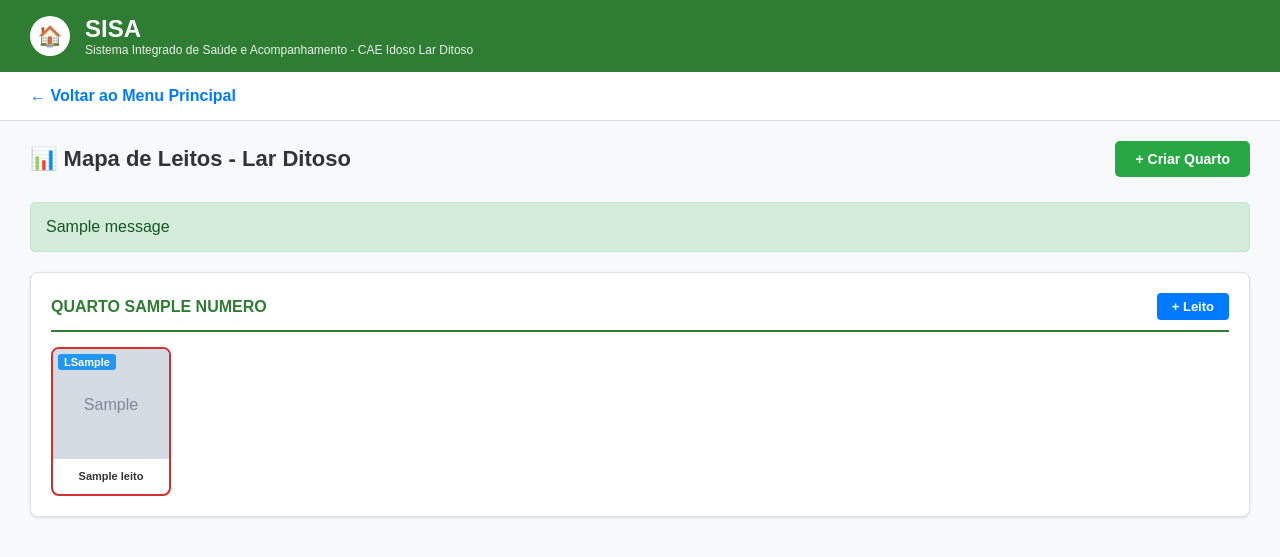
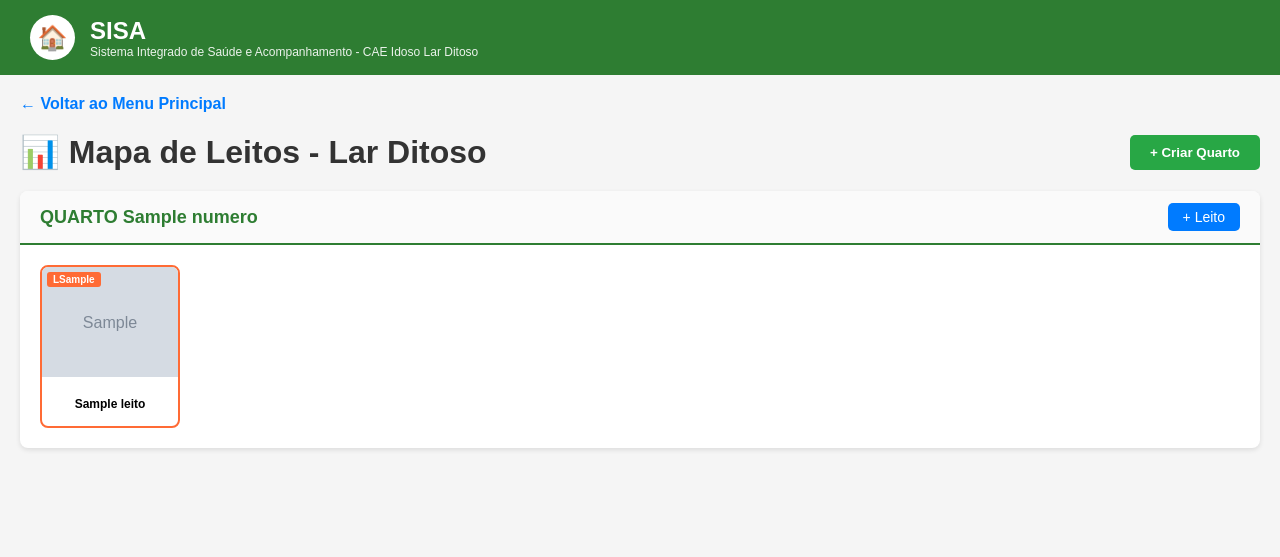
Before and after one commit to larditosotele-pixel/sisa-nuvem, a Flask app: page /mapa_leitos in a window 1280 px wide. Shown: the top 557 px of the page. Run offline with Flask 3, Linux system fonts and the light colour scheme; tables that the repository leaves empty hold one stand-in row (values such as "Sample post"); grey boxes marked "Sample" are stand-in pictures; one stand-in notice (Sample message) is shown; a database or web service that is not in the repository returns one stand-in record (values such as "Sample title"); some libraries are stand-ins or nearby versions.

Commit message:
Update mapa_leitos.html

```diff
--- a/templates/mapa_leitos.html
+++ b/templates/mapa_leitos.html
@@ -6,13 +6,9 @@
     <title>Mapa de Leitos - SISA</title>
     <style>
         * { margin: 0; padding: 0; box-sizing: border-box; }
-        body {
-            font-family: Arial, sans-serif;
-            background: #f8f9fa;
-            padding: 0;
-        }
+        body { font-family: Arial, sans-serif; background: #f5f5f5; }
 
-        /* CABEÇALHO VERDE */
+        /* CABEÇALHO VERDE - LOGO CORRIGIDO */
         .navbar {
             background: #2e7d32;
             color: white;
@@ -21,12 +17,15 @@
             align-items: center;
             gap: 15px;
         }
-        .navbar img {
-            width: 40px;
-            height: 40px;
+        .logo-casa {
+            width: 45px;
+            height: 45px;
             background: white;
             border-radius: 50%;
-            padding: 5px;
+            display: flex;
+            align-items: center;
+            justify-content: center;
+            font-size: 24px;
         }
         .navbar-info h2 {
             font-size: 24px;
@@ -38,279 +37,361 @@
             opacity: 0.9;
         }
 
-        /* BOTÃO VOLTAR */
-        .voltar-bar {
-            background: white;
-            padding: 15px 30px;
-            border-bottom: 1px solid #ddd;
-        }
-        .voltar-bar a {
+        .container { max-width: 1400px; margin: 0 auto; padding: 20px; }
+        .header-nav { margin-bottom: 20px; }
+        .header-nav a {
             color: #007bff;
             text-decoration: none;
             font-weight: bold;
-            font-size: 16px;
         }
-
-        .container {
-            max-width: 1400px;
-            margin: 0 auto;
-            padding: 20px 30px;
-        }
-
-        .titulo-pagina {
+        .titulo-mapa {
             display: flex;
             justify-content: space-between;
             align-items: center;
-            margin-bottom: 25px;
+            margin-bottom: 20px;
         }
-        .titulo-pagina h1 {
-            color: #333;
-            font-size: 22px;
-        }
+        .titulo-mapa h1 { color: #333; }
         .btn-criar-quarto {
-            padding: 10px 20px;
             background: #28a745;
             color: white;
+            padding: 10px 20px;
             border: none;
             border-radius: 5px;
+            font-weight: bold;
             cursor: pointer;
-            font-size: 14px;
-            font-weight: bold;
-            text-decoration: none;
-        }
-        .btn-criar-quarto:hover { background: #218838; }
-
-        .flash {
-            padding: 15px;
-            margin-bottom: 20px;
-            border-radius: 5px;
-            background: #d4edda;
-            color: #155724;
-            border: 1px solid #c3e6cb;
         }
 
-        /* CARD DO QUARTO */
         .quarto {
             background: white;
-            padding: 20px;
-            margin-bottom: 20px;
             border-radius: 8px;
-            box-shadow: 0 1px 3px rgba(0,0,0,0.1);
-            border: 1px solid #e0e0e0;
+            margin-bottom: 25px;
+            box-shadow: 0 2px 5px rgba(0,0,0,0.1);
+            overflow: hidden;
         }
         .quarto-header {
+            background: #fafafa;
+            padding: 12px 20px;
+            border-bottom: 2px solid #2e7d32;
             display: flex;
             justify-content: space-between;
             align-items: center;
-            margin-bottom: 15px;
-            padding-bottom: 10px;
-            border-bottom: 2px solid #2e7d32;
         }
-        .quarto-header h2 {
+        .quarto-header h3 {
             color: #2e7d32;
-            font-size: 16px;
-            font-weight: bold;
-            text-transform: uppercase;
+            font-size: 18px;
+            margin: 0;
         }
         .btn-add-leito {
-            padding: 6px 15px;
             background: #007bff;
             color: white;
+            padding: 6px 15px;
             border: none;
-            border-radius: 4px;
+            border-radius: 5px;
+            font-size: 14px;
             cursor: pointer;
-            font-size: 13px;
-            font-weight: bold;
         }
-        .btn-add-leito:hover { background: #0056b3; }
 
-        /* GRID DE LEITOS */
-        .leitos {
+        .leitos-grid {
             display: flex;
             flex-wrap: wrap;
             gap: 15px;
+            padding: 20px;
         }
-
-        /* CARD DO CONVIVENTE - ESTILO ORIGINAL */
-        .card-convivente {
-            width: 120px;
-            border: 2px solid #d32f2f;
+        .leito-card {
+            width: 140px;
+            border: 2px solid #ddd;
             border-radius: 8px;
+            text-align: center;
+            cursor: pointer;
+            position: relative;
             background: white;
-            cursor: pointer;
-            transition: all 0.3s ease;
-            position: relative;
-            overflow: hidden;
+            transition: all 0.2s;
         }
-        .card-convivente:hover {
-            transform: translateY(-8px) scale(1.05);
-            box-shadow: 0 8px 20px rgba(211, 47, 47, 0.4);
-            z-index: 10;
+        .leito-card:hover {
+            border-color: #007bff;
+            transform: translateY(-2px);
         }
-
-        /* TAG DO LEITO - L1, L2, etc */
+        .leito-card.ocupado { border-color: #ff6b35; }
         .leito-tag {
             position: absolute;
             top: 5px;
             left: 5px;
-            background: #2196f3;
+            background: #007bff;
             color: white;
+            font-size: 10px;
+            font-weight: bold;
             padding: 2px 6px;
             border-radius: 3px;
-            font-size: 11px;
-            font-weight: bold;
-            z-index: 2;
         }
-
-        .card-foto {
+        .leito-card.ocupado .leito-tag { background: #ff6b35; }
+        .foto-convivente {
             width: 100%;
             height: 110px;
             object-fit: cover;
-            display: block;
+            border-radius: 6px 6px 0 0;
         }
-        .card-foto-sem {
-            width: 100%;
+        .leito-vazio {
             height: 110px;
-            background: #e0e0e0;
             display: flex;
             align-items: center;
             justify-content: center;
+            background: #f8f9fa;
+            color: #999;
             font-size: 40px;
-            color: #999;
+            border-radius: 6px 6px 0 0;
         }
-
-        .card-nome {
+        .nome-convivente {
             padding: 8px 5px;
-            text-align: center;
-            font-size: 11px;
+            font-size: 12px;
             font-weight: bold;
-            color: #333;
-            line-height: 1.2;
-            min-height: 35px;
+            min-height: 45px;
             display: flex;
             align-items: center;
             justify-content: center;
         }
 
-        /* CARD LEITO LIVRE */
-        .card-leito-livre {
-            width: 120px;
-            height: 155px;
-            border: 2px dashed #28a745;
-            border-radius: 8px;
-            background: #f8fff9;
+        /* MODAL */
+        .modal {
+            display: none;
+            position: fixed;
+            z-index: 1000;
+            left: 0;
+            top: 0;
+            width: 100%;
+            height: 100%;
+            background: rgba(0,0,0,0.6);
+        }
+        .modal-content {
+            background: white;
+            margin: 5% auto;
+            padding: 25px;
+            border-radius: 10px;
+            width: 90%;
+            max-width: 500px;
+        }
+        .modal-header {
             display: flex;
-            flex-direction: column;
+            justify-content: space-between;
             align-items: center;
-            justify-content: center;
+            margin-bottom: 20px;
+            border-bottom: 1px solid #ddd;
+            padding-bottom: 10px;
+        }
+        .close { font-size: 28px; cursor: pointer; }
+        .form-group { margin-bottom: 15px; }
+        .form-group label { display: block; margin-bottom: 5px; font-weight: bold; }
+        .form-group input {
+            width: 100%;
+            padding: 10px;
+            border: 1px solid #ccc;
+            border-radius: 5px;
+        }
+        .camera-area {
+            text-align: center;
+            margin: 15px 0;
+        }
+        #video, #canvas, #foto-preview {
+            max-width: 100%;
+            border-radius: 5px;
+        }
+        #canvas, #foto-preview { display: none; }
+        .btn-camera {
+            background: #17a2b8;
+            color: white;
+            padding: 10px 20px;
+            border: none;
+            border-radius: 5px;
+            margin: 5px;
             cursor: pointer;
-            transition: all 0.3s ease;
-            text-decoration: none;
-            color: #28a745;
         }
-        .card-leito-livre:hover {
-            background: #d4edda;
-            transform: translateY(-5px);
-            box-shadow: 0 5px 15px rgba(40, 167, 69, 0.3);
+        .btn-salvar {
+            background: #28a745;
+            color: white;
+            padding: 12px 25px;
+            border: none;
+            border-radius: 5px;
+            font-size: 16px;
+            cursor: pointer;
+            width: 100%;
         }
-        .card-leito-livre .icone {
-            font-size: 30px;
-            margin-bottom: 5px;
-        }
-        .card-leito-livre .texto {
-            font-size: 12px;
-            font-weight: bold;
+        .btn-desocupar {
+            background: #dc3545;
+            color: white;
+            padding: 10px 20px;
+            border: none;
+            border-radius: 5px;
+            cursor: pointer;
+            width: 100%;
+            margin-top: 10px;
         }
     </style>
 </head>
 <body>
     <!-- CABEÇALHO VERDE -->
     <div class="navbar">
-        <div style="width: 40px; height: 40px; background: white; border-radius: 50%; display: flex; align-items: center; justify-content: center; font-size: 20px;">🏠</div>
+        <div class="logo-casa">🏠</div>
         <div class="navbar-info">
             <h2>SISA</h2>
             <p>Sistema Integrado de Saúde e Acompanhamento - CAE Idoso Lar Ditoso</p>
         </div>
     </div>
 
-    <!-- BOTÃO VOLTAR -->
-    <div class="voltar-bar">
-        <a href="{{ url_for('index') }}">← Voltar ao Menu Principal</a>
-    </div>
+    <div class="container">
+        <div class="header-nav">
+            <a href="{{ url_for('index') }}">← Voltar ao Menu Principal</a>
+        </div>
 
-    <div class="container">
-        <div class="titulo-pagina">
+        <div class="titulo-mapa">
             <h1>📊 Mapa de Leitos - Lar Ditoso</h1>
-            <form action="{{ url_for('adicionar_quarto_mapa') }}" method="POST" style="display: inline;">
+            <form method="POST" action="{{ url_for('adicionar_quarto_mapa') }}" style="display: inline;">
                 <button type="submit" class="btn-criar-quarto">+ Criar Quarto</button>
             </form>
         </div>
 
-        {% with messages = get_flashed_messages() %}
-            {% if messages %}
-                {% for message in messages %}
-                    <div class="flash">{{ message }}</div>
-                {% endfor %}
-            {% endif %}
-        {% endwith %}
-
         {% for quarto in quartos %}
         <div class="quarto" id="quarto-{{ quarto.numero }}">
             <div class="quarto-header">
-                <h2>QUARTO {{ quarto.numero }}</h2>
-                <form action="{{ url_for('adicionar_leito_mapa', quarto_id=quarto.id) }}" method="POST" style="display: inline;">
+                <h3>QUARTO {{ quarto.numero }}</h3>
+                <form method="POST" action="{{ url_for('adicionar_leito_mapa', quarto_id=quarto.id) }}" style="display: inline;">
                     <button type="submit" class="btn-add-leito">+ Leito</button>
                 </form>
             </div>
-
-            <div class="leitos">
+            <div class="leitos-grid">
                 {% for leito in quarto.leitos %}
+                <div class="leito-card {% if leito.ocupado %}ocupado{% endif %}"
+                     onclick="abrirModal({{ leito.leito_id }}, {{ leito.convivente_id or 'null' }}, '{{ leito.numero_leito }}', '{{ leito.convivente_nome or '' }}', '{{ leito.data_nascimento or '' }}', '{{ leito.foto_base64 or '' }}')">
+                    <div class="leito-tag">L{{ leito.numero_leito }}</div>
                     {% if leito.ocupado %}
-                    <!-- CARD CONVIVENTE OCUPADO -->
-                    <div class="card-convivente" onclick="editarConvivente({{ leito.convivente_id }}, '{{ leito.convivente_nome }}', '{{ leito.data_nascimento or '' }}')">
-                        <div class="leito-tag">L{{ leito.numero_leito }}</div>
                         {% if leito.foto_base64 %}
-                            <img src="{{ leito.foto_base64 }}" alt="{{ leito.convivente_nome }}" class="card-foto">
+                            <img src="{{ leito.foto_base64 }}" class="foto-convivente" alt="{{ leito.convivente_nome }}">
                         {% else %}
-                            <div class="card-foto-sem">👤</div>
+                            <div class="leito-vazio">👤</div>
                         {% endif %}
-                        <div class="card-nome">{{ leito.convivente_nome }}</div>
-                    </div>
+                        <div class="nome-convivente">{{ leito.convivente_nome }}</div>
                     {% else %}
-                    <!-- CARD LEITO LIVRE -->
-                    <a href="{{ url_for('cadastrar_convivente', leito_id=leito.leito_id) }}" class="card-leito-livre">
-                        <div class="leito-tag">L{{ leito.numero_leito }}</div>
-                        <div class="icone">➕</div>
-                        <div class="texto">Cadastrar</div>
-                    </a>
+                        <div class="leito-vazio">➕</div>
+                        <div class="nome-convivente">Leito Vago</div>
                     {% endif %}
+                </div>
                 {% endfor %}
             </div>
         </div>
         {% endfor %}
     </div>
 
+    <!-- MODAL CADASTRAR/EDITAR -->
+    <div id="modal-convivente" class="modal">
+        <div class="modal-content">
+            <div class="modal-header">
+                <h3 id="modal-titulo">Cadastrar Convivente</h3>
+                <span class="close" onclick="fecharModal()">&times;</span>
+            </div>
+            <form id="form-convivente" method="POST">
+                <input type="hidden" id="leito_id" name="leito_id">
+                <input type="hidden" id="acao" name="acao" value="salvar">
+                <input type="hidden" id="foto_base64" name="foto_base64">
+
+                <div class="form-group">
+                    <label>Nome Completo:</label>
+                    <input type="text" id="nome" name="nome" required>
+                </div>
+                <div class="form-group">
+                    <label>Data de Nascimento:</label>
+                    <input type="date" id="data_nascimento" name="data_nascimento" required>
+                </div>
+
+                <div class="camera-area">
+                    <video id="video" autoplay playsinline style="display:none;"></video>
+                    <canvas id="canvas" style="display:none;"></canvas>
+                    <img id="foto-preview" style="display:none;">
+                    <div>
+                        <button type="button" class="btn-camera" onclick="abrirCamera()">📷 Tirar Foto</button>
+                        <button type="button" class="btn-camera" onclick="capturarFoto()" id="btn-capturar" style="display:none;">Capturar</button>
+                    </div>
+                </div>
+
+                <button type="submit" class="btn-salvar">Salvar</button>
+                <button type="button" class="btn-desocupar" id="btn-desocupar" style="display:none;" onclick="desocuparLeito()">Desocupar Leito</button>
+            </form>
+        </div>
+    </div>
+
     <script>
-    function editarConvivente(id, nome, dataNasc) {
-        let novoNome = prompt('Nome:', nome);
-        if (novoNome === null) return;
+        let stream = null;
+        let conviventeIdAtual = null;
 
-        let novaData = prompt('Data Nascimento YYYY-MM-DD:', dataNasc);
-        if (novaData === null) return;
+        function abrirModal(leitoId, conviventeId, numeroLeito, nome, dataNasc, fotoBase64) {
+            document.getElementById('leito_id').value = leitoId;
+            document.getElementById('form-convivente').action = conviventeId ? `/editar_convivente/${conviventeId}` : '/cadastrar_convivente';
+            document.getElementById('modal-titulo').innerText = conviventeId ? `Editar - Leito ${numeroLeito}` : `Cadastrar - Leito ${numeroLeito}`;
+            document.getElementById('nome').value = nome || '';
+            document.getElementById('data_nascimento').value = dataNasc || '';
+            document.getElementById('foto_base64').value = fotoBase64 || '';
 
-        let acao = confirm('Clique OK para SALVAR alterações\nClique Cancelar para DESOCUPAR o leito');
+            const fotoPreview = document.getElementById('foto-preview');
+            if (fotoBase64) {
+                fotoPreview.src = fotoBase64;
+                fotoPreview.style.display = 'block';
+            } else {
+                fotoPreview.style.display = 'none';
+            }
 
-        let form = document.createElement('form');
-        form.method = 'POST';
-        form.action = '/editar_convivente/' + id;
-        form.innerHTML = `
-            <input name="nome" value="${novoNome}">
-            <input name="data_nascimento" value="${novaData}">
-            <input name="acao" value="${acao ? 'salvar' : 'desocupar'}">
-        `;
-        document.body.appendChild(form);
-        form.submit();
-    }
+            document.getElementById('btn-desocupar').style.display = conviventeId ? 'block' : 'none';
+            conviventeIdAtual = conviventeId;
+            document.getElementById('modal-convivente').style.display = 'block';
+        }
+
+        function fecharModal() {
+            document.getElementById('modal-convivente').style.display = 'none';
+            pararCamera();
+        }
+
+        async function abrirCamera() {
+            try {
+                stream = await navigator.mediaDevices.getUserMedia({ video: { facingMode: 'user' } });
+                document.getElementById('video').srcObject = stream;
+                document.getElementById('video').style.display = 'block';
+                document.getElementById('btn-capturar').style.display = 'inline-block';
+                document.getElementById('foto-preview').style.display = 'none';
+            } catch (err) {
+                alert('Erro ao acessar câmera: ' + err.message);
+            }
+        }
+
+        function capturarFoto() {
+            const video = document.getElementById('video');
+            const canvas = document.getElementById('canvas');
+            canvas.width = video.videoWidth;
+            canvas.height = video.videoHeight;
+            canvas.getContext('2d').drawImage(video, 0, 0);
+            const fotoBase64 = canvas.toDataURL('image/jpeg');
+            document.getElementById('foto_base64').value = fotoBase64;
+            document.getElementById('foto-preview').src = fotoBase64;
+            document.getElementById('foto-preview').style.display = 'block';
+            pararCamera();
+        }
+
+        function pararCamera() {
+            if (stream) {
+                stream.getTracks().forEach(track => track.stop());
+                stream = null;
+            }
+            document.getElementById('video').style.display = 'none';
+            document.getElementById('btn-capturar').style.display = 'none';
+        }
+
+        function desocuparLeito() {
+            if (confirm('Tem certeza que deseja desocupar este leito?')) {
+                document.getElementById('acao').value = 'desocupar';
+                document.getElementById('form-convivente').submit();
+            }
+        }
+
+        window.onclick = function(event) {
+            if (event.target == document.getElementById('modal-convivente')) {
+                fecharModal();
+            }
+        }
     </script>
 </body>
 </html>
```
